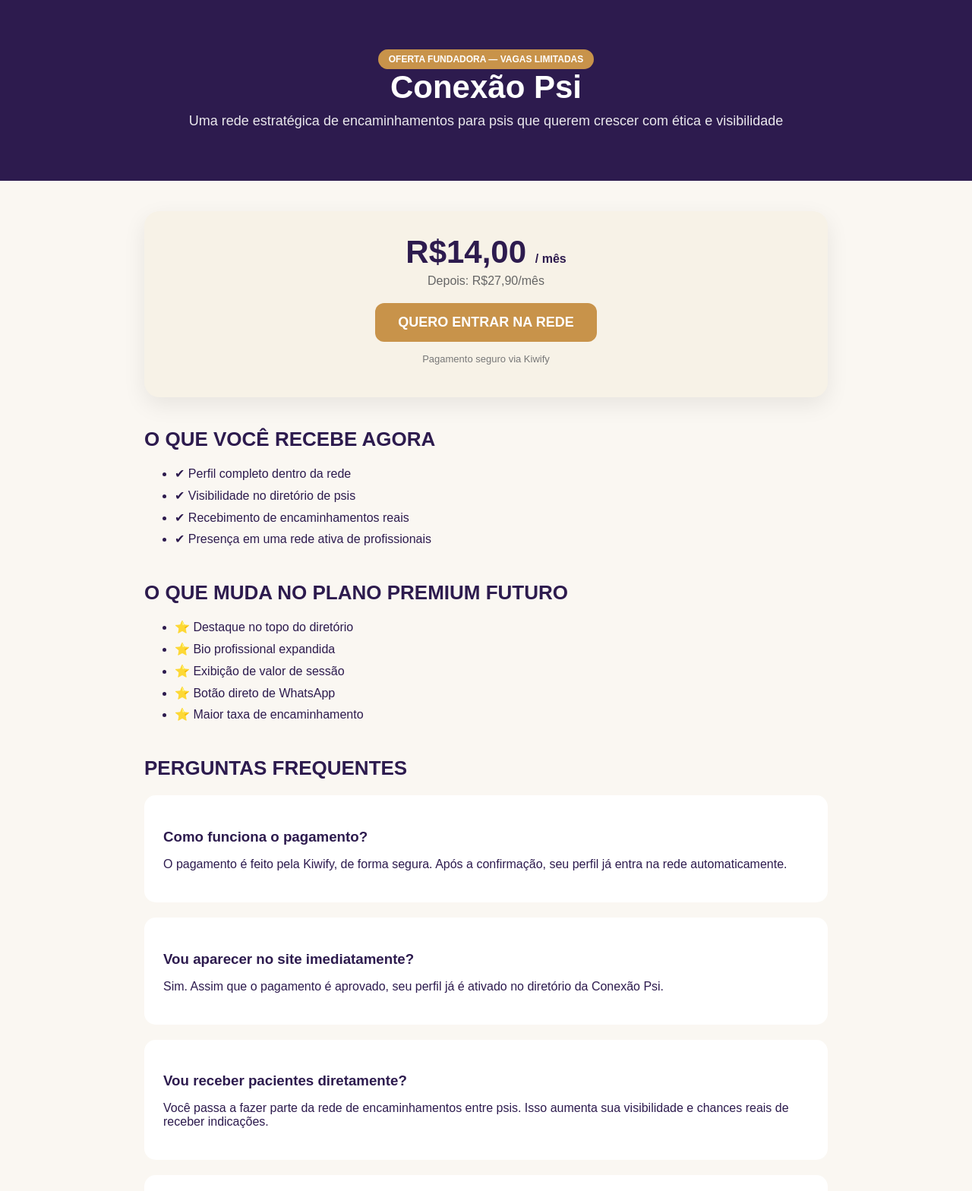
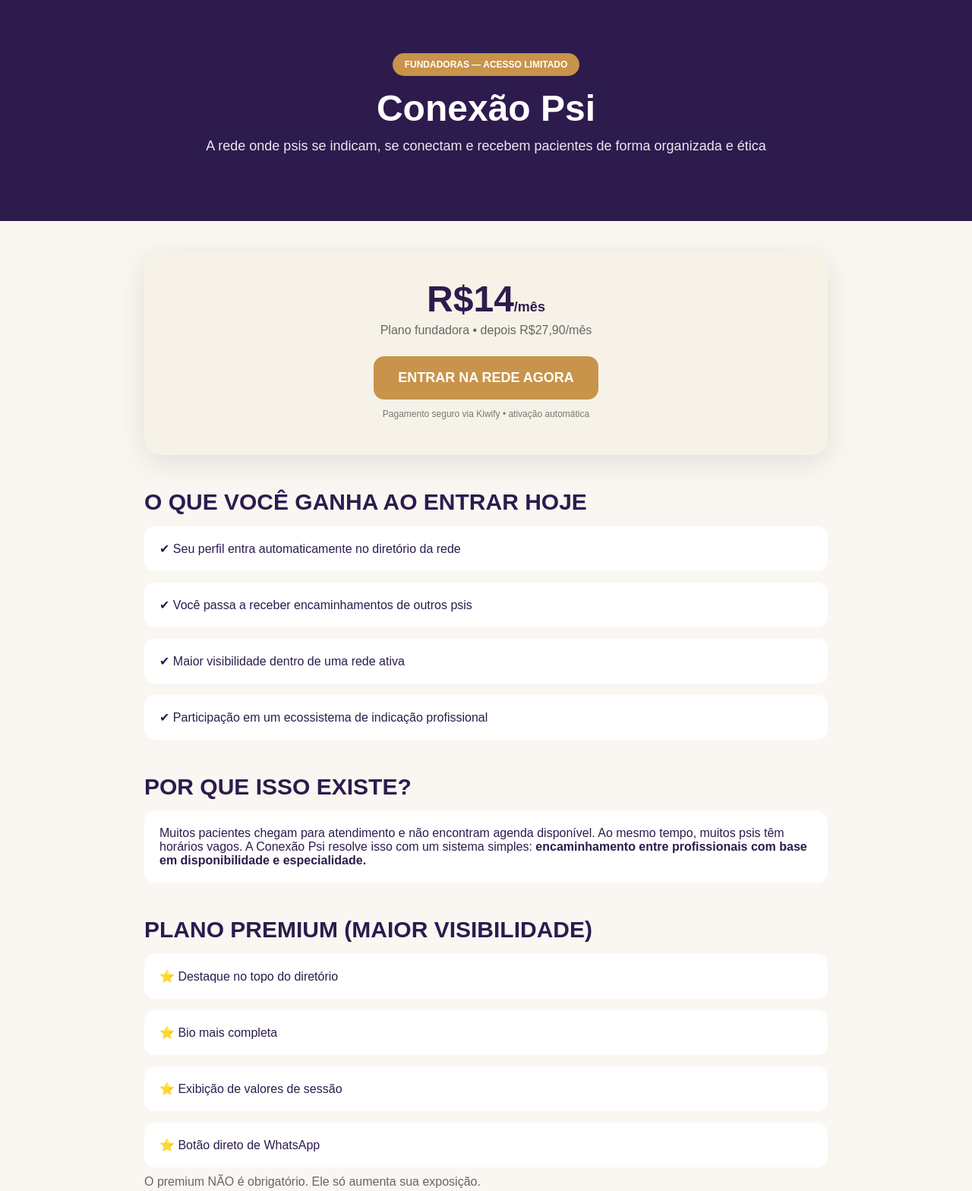
Before and after one commit to michellepsicologiareal-collab/conexao-psi-fundadoras, a plain HTML site: page index.html in a window 1280 px wide. Shown: the top 1568 px of the page at 76% size. Drawn offline with Linux system fonts and the light colour scheme.

Commit message:
Update index.html

```diff
--- a/index.html
+++ b/index.html
@@ -2,7 +2,7 @@
 <html lang="pt-br">
 <head>
 <meta charset="UTF-8">
-<title>Conexão Psi - Plano Fundadora</title>
+<title>Conexão Psi - Rede de Encaminhamentos</title>
 
 <style>
 body{
@@ -12,33 +12,33 @@ background:#FAF7F2;
 color:#2D1B4E;
 }
 
-.header{
+.hero{
 background:#2D1B4E;
 color:white;
 text-align:center;
-padding:50px 20px;
+padding:70px 20px;
 }
 
-.header h1{
-font-size:42px;
+.hero h1{
+font-size:48px;
 margin:0;
 font-weight:900;
 }
 
-.header p{
+.hero p{
 font-size:18px;
 opacity:0.9;
-margin-top:10px;
+margin-top:12px;
 }
 
 .badge{
 background:#C8934A;
 display:inline-block;
-padding:6px 14px;
-border-radius:20px;
+padding:8px 16px;
+border-radius:25px;
+font-weight:bold;
 font-size:12px;
-margin-top:15px;
-font-weight:bold;
+margin-bottom:15px;
 }
 
 .container{
@@ -49,16 +49,15 @@ padding:40px 20px;
 
 .card{
 background:#F7F2E7;
-padding:30px;
-border-radius:20px;
-box-shadow:0 10px 30px rgba(0,0,0,0.08);
+padding:35px;
+border-radius:22px;
+box-shadow:0 10px 40px rgba(0,0,0,0.10);
 text-align:center;
 }
 
 .price{
-font-size:42px;
+font-size:48px;
 font-weight:900;
-color:#2D1B4E;
 }
 
 .small{
@@ -66,44 +65,43 @@ color:#666;
 margin-top:5px;
 }
 
-.button{
+.cta{
 background:#C8934A;
 color:white;
-padding:15px 30px;
-border-radius:12px;
+padding:18px 32px;
+border-radius:14px;
 display:inline-block;
-margin-top:20px;
-font-weight:bold;
+margin-top:25px;
+font-weight:900;
+font-size:18px;
 text-decoration:none;
-font-size:18px;
 }
 
 .section{
-margin-top:40px;
+margin-top:45px;
 }
 
 h2{
-font-size:26px;
+font-size:30px;
+font-weight:900;
 margin-bottom:15px;
-color:#2D1B4E;
+}
+
+.highlight{
+color:#C8934A;
 font-weight:900;
 }
 
-ul{
-line-height:1.8;
-font-size:16px;
-}
-
-.faq{
+.box{
 background:white;
-padding:25px;
-border-radius:15px;
-margin-top:20px;
+padding:20px;
+border-radius:14px;
+margin-top:15px;
 }
 
 .faq h3{
-margin-bottom:10px;
-color:#2D1B4E;
+margin:0;
+margin-top:15px;
 }
 
 .footer{
@@ -119,73 +117,86 @@ padding:20px;
 
 <body>
 
-<div class="header">
-<div class="badge">OFERTA FUNDADORA — VAGAS LIMITADAS</div>
+<div class="hero">
+<div class="badge">FUNDADORAS — ACESSO LIMITADO</div>
 <h1>Conexão Psi</h1>
-<p>Uma rede estratégica de encaminhamentos para psis que querem crescer com ética e visibilidade</p>
+<p>A rede onde psis se indicam, se conectam e recebem pacientes de forma organizada e ética</p>
 </div>
 
 <div class="container">
 
 <div class="card">
-<div class="price">R$14,00 <span style="font-size:16px;">/ mês</span></div>
-<div class="small">Depois: R$27,90/mês</div>
 
-<a class="button" href="#">QUERO ENTRAR NA REDE</a>
+<div class="price">R$14<span style="font-size:18px;">/mês</span></div>
+<div class="small">Plano fundadora • depois R$27,90/mês</div>
 
-<p style="margin-top:15px;font-size:13px;color:#777;">
-Pagamento seguro via Kiwify
+<a class="cta" href="#">ENTRAR NA REDE AGORA</a>
+
+<p style="margin-top:12px;font-size:12px;color:#777;">
+Pagamento seguro via Kiwify • ativação automática
 </p>
+
 </div>
 
 <div class="section">
-<h2>O QUE VOCÊ RECEBE AGORA</h2>
-<ul>
-<li>✔ Perfil completo dentro da rede</li>
-<li>✔ Visibilidade no diretório de psis</li>
-<li>✔ Recebimento de encaminhamentos reais</li>
-<li>✔ Presença em uma rede ativa de profissionais</li>
-</ul>
+<h2>O QUE VOCÊ GANHA AO ENTRAR HOJE</h2>
+
+<div class="box">✔ Seu perfil entra automaticamente no diretório da rede</div>
+<div class="box">✔ Você passa a receber encaminhamentos de outros psis</div>
+<div class="box">✔ Maior visibilidade dentro de uma rede ativa</div>
+<div class="box">✔ Participação em um ecossistema de indicação profissional</div>
+
 </div>
 
 <div class="section">
-<h2>O QUE MUDA NO PLANO PREMIUM FUTURO</h2>
-<ul>
-<li>⭐ Destaque no topo do diretório</li>
-<li>⭐ Bio profissional expandida</li>
-<li>⭐ Exibição de valor de sessão</li>
-<li>⭐ Botão direto de WhatsApp</li>
-<li>⭐ Maior taxa de encaminhamento</li>
-</ul>
+<h2>POR QUE ISSO EXISTE?</h2>
+
+<div class="box">
+Muitos pacientes chegam para atendimento e não encontram agenda disponível.
+Ao mesmo tempo, muitos psis têm horários vagos.
+
+A Conexão Psi resolve isso com um sistema simples:
+<b>encaminhamento entre profissionais com base em disponibilidade e especialidade.</b>
+</div>
+
+</div>
+
+<div class="section">
+<h2>PLANO PREMIUM (MAIOR VISIBILIDADE)</h2>
+
+<div class="box">⭐ Destaque no topo do diretório</div>
+<div class="box">⭐ Bio mais completa</div>
+<div class="box">⭐ Exibição de valores de sessão</div>
+<div class="box">⭐ Botão direto de WhatsApp</div>
+
+<p style="margin-top:10px;color:#666;">
+O premium NÃO é obrigatório. Ele só aumenta sua exposição.
+</p>
+
 </div>
 
 <div class="section">
 <h2>PERGUNTAS FREQUENTES</h2>
 
-<div class="faq">
+<div class="box faq">
 <h3>Como funciona o pagamento?</h3>
-<p>O pagamento é feito pela Kiwify, de forma segura. Após a confirmação, seu perfil já entra na rede automaticamente.</p>
-</div>
+<p>O pagamento é feito pela Kiwify. Após aprovação, seu perfil é ativado automaticamente na rede.</p>
 
-<div class="faq">
-<h3>Vou aparecer no site imediatamente?</h3>
-<p>Sim. Assim que o pagamento é aprovado, seu perfil já é ativado no diretório da Conexão Psi.</p>
-</div>
+<h3>Vou aparecer no site?</h3>
+<p>Sim. Seu perfil entra no diretório da Conexão Psi imediatamente após o pagamento.</p>
 
-<div class="faq">
-<h3>Vou receber pacientes diretamente?</h3>
-<p>Você passa a fazer parte da rede de encaminhamentos entre psis. Isso aumenta sua visibilidade e chances reais de receber indicações.</p>
-</div>
+<h3>Isso garante pacientes?</h3>
+<p>Não há garantia de pacientes. O que existe é aumento de visibilidade e possibilidade de encaminhamentos reais dentro da rede.</p>
 
-<div class="faq">
-<h3>Preciso pagar algo além disso?</h3>
-<p>Não. Esse valor é fixo mensal no plano fundadora.</p>
+<h3>Preciso fazer algo manual?</h3>
+<p>Não. A ativação é automática após pagamento.</p>
+
 </div>
 
 </div>
 
 <div class="footer">
-Conexão Psi — Rede de encaminhamento entre psis com responsabilidade ética (CRP respeitado em todas as comunicações)
+Conexão Psi • Rede de encaminhamento entre psis • atuação ética e alinhada ao CRP
 </div>
 
 </div>
```
